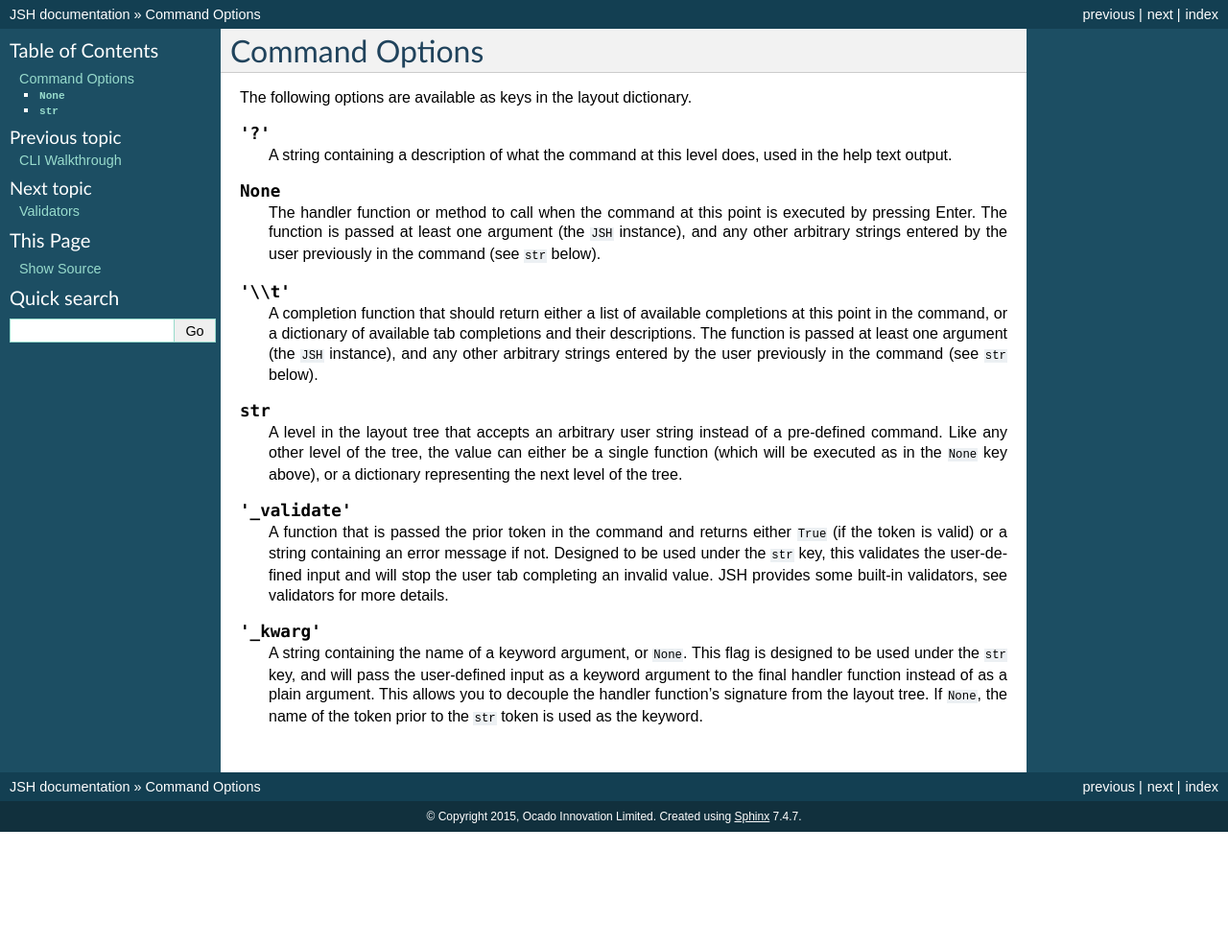
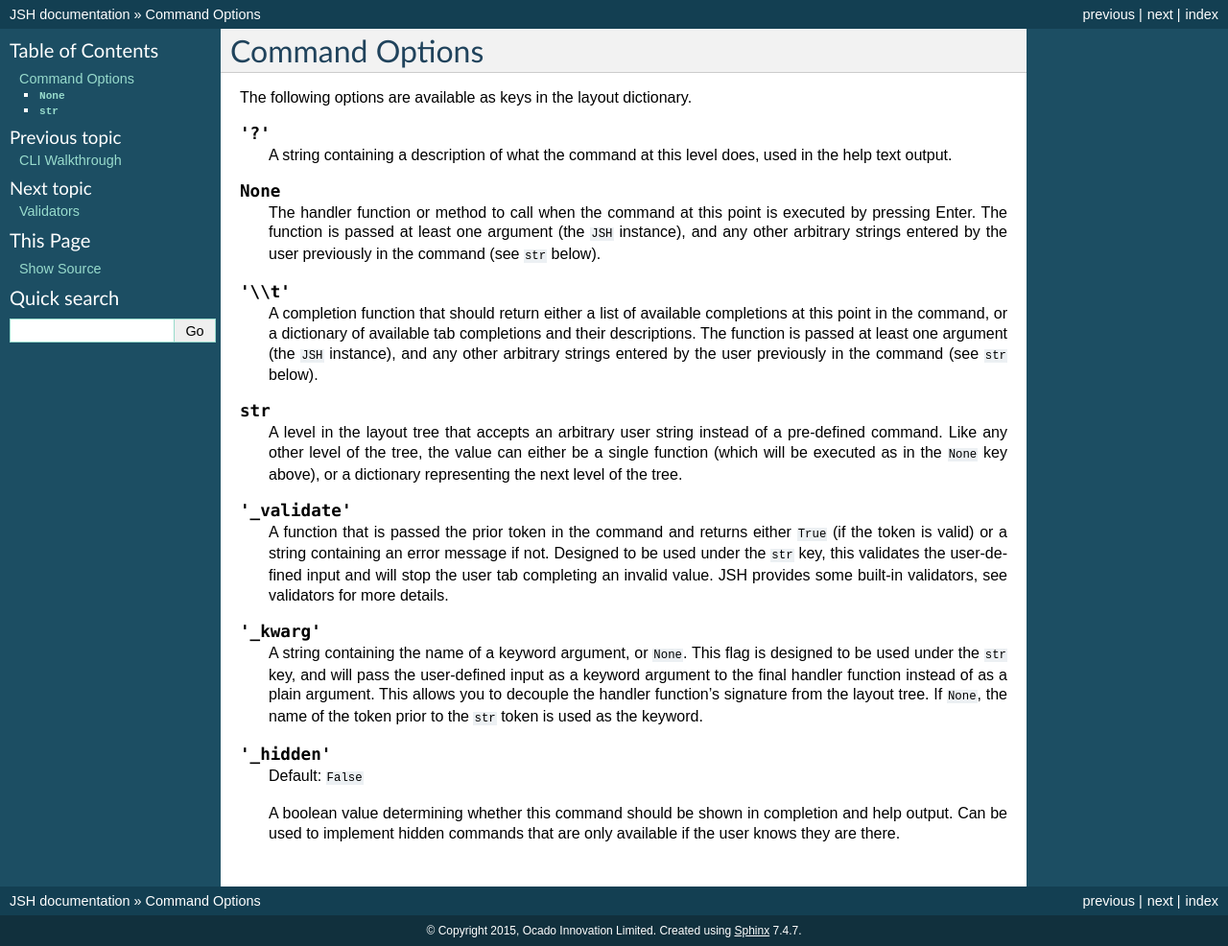
Before and after one commit to ocadotechnology/jsh, a Sphinx documentation site: the page built from docs/options.rst, in a window 1280 px wide. Shown: the whole page at 96% size. Built offline with Sphinx 7.4.7, drawn with Linux system fonts in a browser that asks for light colours; before the commit the page ends 900 px from its top, so only the background shows below that.

Commit message:
Added _hidden to docs

```diff
--- a/docs/options.rst
+++ b/docs/options.rst
@@ -46,3 +46,11 @@ The following options are available as keys in the layout dictionary.
     This allows you to decouple the handler function's signature from the layout
     tree. If ``None``, the name of the token prior to the ``str`` token is used
     as the keyword.
+
+.. attribute:: '_hidden'
+
+    Default: ``False``
+
+    A boolean value determining whether this command should be shown in completion
+    and help output. Can be used to implement hidden commands that are only available
+    if the user knows they are there.
```
